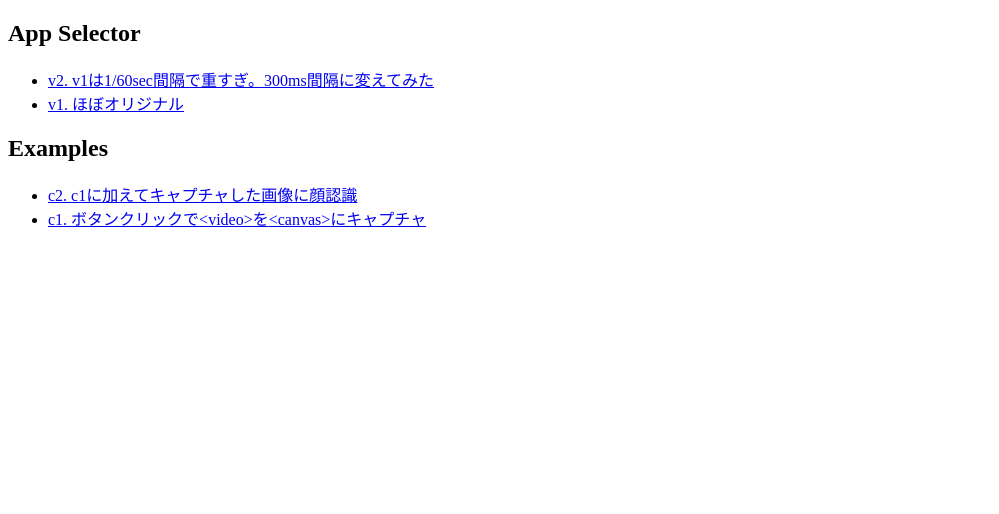
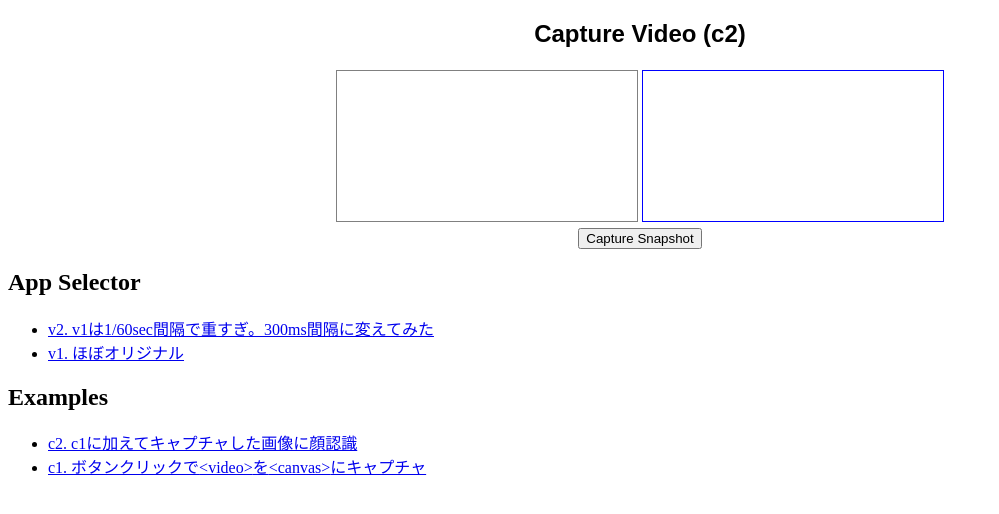
Before and after one commit to heiwa4126/opencv-react-face-detection, a React (Vite) app: page /c2 in a window 1280 px wide. Shown: the top 514 px of the page, without its empty margins (0-999 px from the left). Built offline with nearby package versions, Linux system fonts and the light colour scheme; no server answers.

Commit message:
Add CaptureEx2

```diff
--- a/src/App.tsx
+++ b/src/App.tsx
@@ -14,6 +14,7 @@ function App() {
 				<Route path="/index.html" element={<CaptureEx2 />} /> {/* for AWS S3 HTTPS */}
 				<Route path="/2" element={<App2 />} />
 				<Route path="/1" element={<App1 />} />
+				<Route path="/c2" element={<CaptureEx2 />} />
 				<Route path="/c1" element={<CaptureEx1 />} />
 			</Routes>
 			<AppSelector />
--- a/src/App2.tsx
+++ b/src/App2.tsx
@@ -31,17 +31,15 @@ function App() {
 					imgRef.current.src = imageSrc;
 					imgRef.current.onload = async () => {
 						try {
-							if (imgRef.current) {
-								const img = cv.imread(imgRef.current as HTMLElement);
-								await detectHaarFace(img);
-								if (faceImgRef.current) {
-									cv.imshow(faceImgRef.current, img);
-								}
+							if (imgRef.current && faceImgRef.current) {
+								let img = cv.imread(imgRef.current as HTMLElement);
+								img = await detectHaarFace(img);
+								cv.imshow(faceImgRef.current, img);
 								img.delete();
-								resolve();
 							}
 						} catch (error) {
 							console.log(error);
+						} finally {
 							resolve();
 						}
 					};
--- a/src/CaptureEx1.tsx
+++ b/src/CaptureEx1.tsx
@@ -32,7 +32,7 @@ function App() {
 
 		const canvas = canvasRef.current;
 		const video = videoRef.current;
-		const context = canvas.getContext("2d");
+		const context = canvas.getContext("2d", { willReadFrequently: true });
 
 		// ビデオの現在のフレームをキャンバスに描画(これをソースにする予定)
 		canvas.width = video.videoWidth;
--- /dev/null
+++ b/src/CaptureEx2.tsx
@@ -0,0 +1,87 @@
+import cv from "@techstark/opencv-js";
+import { useEffect, useRef, useState } from "react";
+import { detectHaarFace, loadHaarFaceModels } from "./haarFaceDetection";
+
+function App() {
+	const [modelLoaded, setModelLoaded] = useState(false);
+
+	useEffect(() => {
+		// モデルがロードされたらmodelLoadedをtrueにするuseEffect
+		loadHaarFaceModels().then(() => {
+			setModelLoaded(true);
+		});
+	}, []);
+
+	const videoRef = useRef<HTMLVideoElement>(null);
+	const canvasInRef = useRef<HTMLCanvasElement>(null);
+	const canvasOutRef = useRef<HTMLCanvasElement>(null);
+
+	// 上のuseEffect()でmodelがLoadedされたら
+	// カメラへのアクセスとビデオストリームの設定
+	useEffect(() => {
+		if (!modelLoaded) return;
+
+		navigator.mediaDevices
+			.getUserMedia({ video: true, audio: false })
+			.then((stream) => {
+				if (videoRef.current) {
+					videoRef.current.srcObject = stream;
+				}
+			})
+			.catch((err) => {
+				console.error("Error accessing the camera: ", err);
+			});
+
+		// コンポーネントがアンマウントされたときにカメラストリームを停止する
+		return () => {
+			if (videoRef.current?.srcObject) {
+				const tracks = (videoRef.current.srcObject as MediaStream).getTracks();
+				// biome-ignore lint/complexity/noForEach: <explanation>
+				tracks.forEach((track) => track.stop());
+			}
+		};
+	}, [modelLoaded]);
+
+	const captureSnapshot = () => {
+		if (!(videoRef?.current && canvasInRef?.current && canvasOutRef?.current)) return;
+
+		const canvas = canvasInRef.current;
+		const video = videoRef.current;
+		const context = canvas.getContext("2d", { willReadFrequently: true });
+		if (!context) return;
+
+		// ビデオの現在のフレームをキャンバスに描画
+		canvas.width = video.videoWidth;
+		canvas.height = video.videoHeight;
+		context.drawImage(video, 0, 0, canvas.width, canvas.height);
+
+		// 以下、顔認識処理
+		const imgIn = cv.imread(canvasInRef.current);
+		detectHaarFace(imgIn).then((imgOut) => {
+			if (canvasOutRef.current) {
+				cv.imshow(canvasOutRef.current, imgOut);
+				imgOut.delete();
+				// imgIn.delete(); // detectHaarFace()でimgInとimgOutは同じオブジェクトを指している
+			}
+		});
+	};
+
+	return (
+		<div className="App">
+			<h2>Capture Video (c2)</h2>
+			<video className="webcam" ref={videoRef} autoPlay={true} muted={true} />
+			<canvas className="inputImage" ref={canvasInRef} />
+			<canvas className="outputImage" ref={canvasOutRef} />
+			<br />
+			{modelLoaded ? (
+				<button type="button" onClick={captureSnapshot}>
+					Capture Snapshot
+				</button>
+			) : (
+				<div>Loading Haar-cascade face model...</div>
+			)}
+		</div>
+	);
+}
+
+export default App;
--- a/src/haarFaceDetection.ts
+++ b/src/haarFaceDetection.ts
@@ -38,7 +38,7 @@ export async function detectHaarFace(img: cv.Mat) {
 	const msize = new cv.Size(0, 0);
 
 	// const newImg = img.clone();
-	const newImg = img;
+	const newImg = img; // NOTE: 実はnewImgとimgは同じオブジェクトを指している
 
 	const gray = new cv.Mat();
 	cv.cvtColor(newImg, gray, cv.COLOR_RGBA2GRAY, 0);
```
